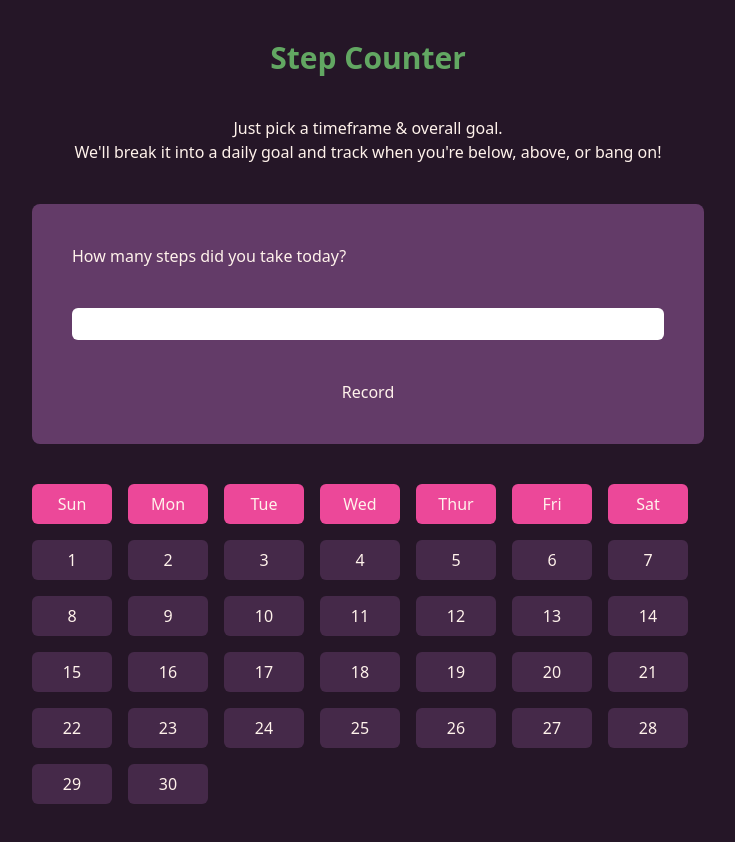
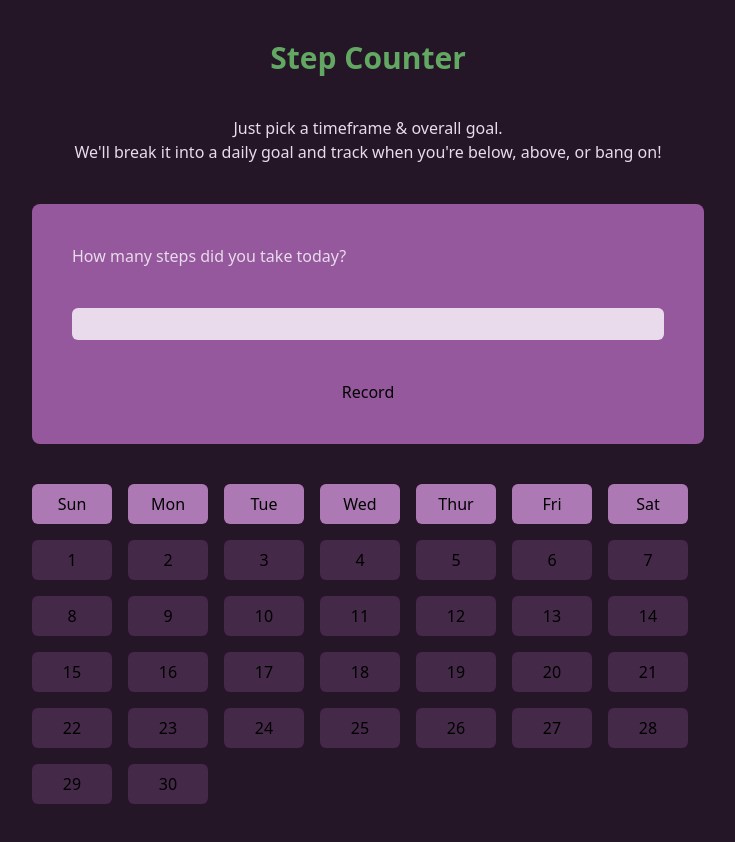
Before and after one commit to JoleneKearse/step-counter, a React (Vite) app: page / in a window 1280 px wide. Shown: the top 842 px of the page, without its empty margins (272-1007 px from the left). Built offline with nearby package versions, Linux system fonts and the light colour scheme.

Commit message:
chore: update neutral palette and apply

```diff
--- a/index.html
+++ b/index.html
@@ -6,7 +6,7 @@
     <meta name="viewport" content="width=device-width, initial-scale=1.0" />
     <title>Step Counter</title>
   </head>
-  <body class="flex flex-col items-center justify-center gap-10 bg-neutral-dark">
+  <body class="flex flex-col items-center justify-center gap-10 bg-neutral-950">
     <div id="root"></div>
     <script type="module" src="/src/main.tsx"></script>
   </body>
--- a/src/components/Calendar.tsx
+++ b/src/components/Calendar.tsx
@@ -11,7 +11,7 @@ export function Calendar({ dayArr, daysInMonth, calendarArr }: CalendarProps) {
       {dayArr.map(day => (
         <div
           key={day}
-          className="flex flex-col items-center justify-center w-20 px-4 py-2 bg-pink-500 rounded-md text-neutral-light"
+          className="flex flex-col items-center justify-center w-20 px-4 py-2 rounded-md bg-neutral-700 text-neutral-light"
         >
           {day}
         </div>
--- a/src/components/Counter.tsx
+++ b/src/components/Counter.tsx
@@ -1,22 +1,16 @@
 export function Counter() {
-
-
   return (
-    <form
-      className="bg-purple p-10 text-neutral-light flex flex-col rounded-lg gap-10"
-    >
-      <label
-        htmlFor="daily-steps"
-      >
+    <form className="flex flex-col gap-10 p-10 rounded-lg bg-neutral-800">
+      <label htmlFor="daily-steps" className="text-neutral-200">
         How many steps did you take today?
       </label>
       <input
         type="number"
         name="daily-steps"
         id="daily-steps"
-        className="rounded-md px-4 py-1 text-purple font-bold "
+        className="px-4 py-1 font-bold rounded-md text-neutral-800 bg-neutral-200"
       />
       <button>Record</button>
     </form>
-  )
+  );
 }
--- a/src/components/Title.tsx
+++ b/src/components/Title.tsx
@@ -1,9 +1,14 @@
 export function Title() {
   return (
     <header className="py-10 text-center">
-      <h1 className="mb-10 text-3xl font-extrabold text-green-300">Step Counter</h1>
-      <p className="text-neutral-light">Just pick a timeframe & overall goal.</p>
-      <p className="text-neutral-light">We'll break it into a daily goal and track when you're below, above, or bang on!</p>
+      <h1 className="mb-10 text-3xl font-extrabold text-green-300">
+        Step Counter
+      </h1>
+      <p className="text-neutral-200">Just pick a timeframe & overall goal.</p>
+      <p className="text-neutral-200">
+        We'll break it into a daily goal and track when you're below, above, or
+        bang on!
+      </p>
     </header>
-  )
+  );
 }
--- a/tailwind.config.js
+++ b/tailwind.config.js
@@ -4,17 +4,26 @@ export default {
   theme: {
     extend: {
       colors: {
-        "neutral-light": "#FFF2EB",
-        "neutral-dark": "#251627",
+        "neutral-50": "#F7F2F8",
+        "neutral-100": "#F3EBF4",
+        "neutral-200": "#E9DBEB",
+        "neutral-300": "#E1CEE3",
+        "neutral-400": "#D5BBD8",
+        "neutral-500": "#CBAACF",
+        "neutral-600": "#BD93C2",
+        "neutral-700": "#AD79B4",
+        "neutral-800": "#95589D",
+        "neutral-900": "#5D3762",
+        "neutral-950": "#251627",
         "green-100": "#97C497",
         "green-200": "#7CB67C",
         "green-300": "#62A762",
         "green-400": "#498349",
         "green-500": "#335B33",
         "green-600": "#1D341D",
-        "purple": "#633B68",
+        purple: "#633B68",
         "purple-alpha": "#633B6888",
-      }
+      },
     },
   },
   plugins: [],
```
